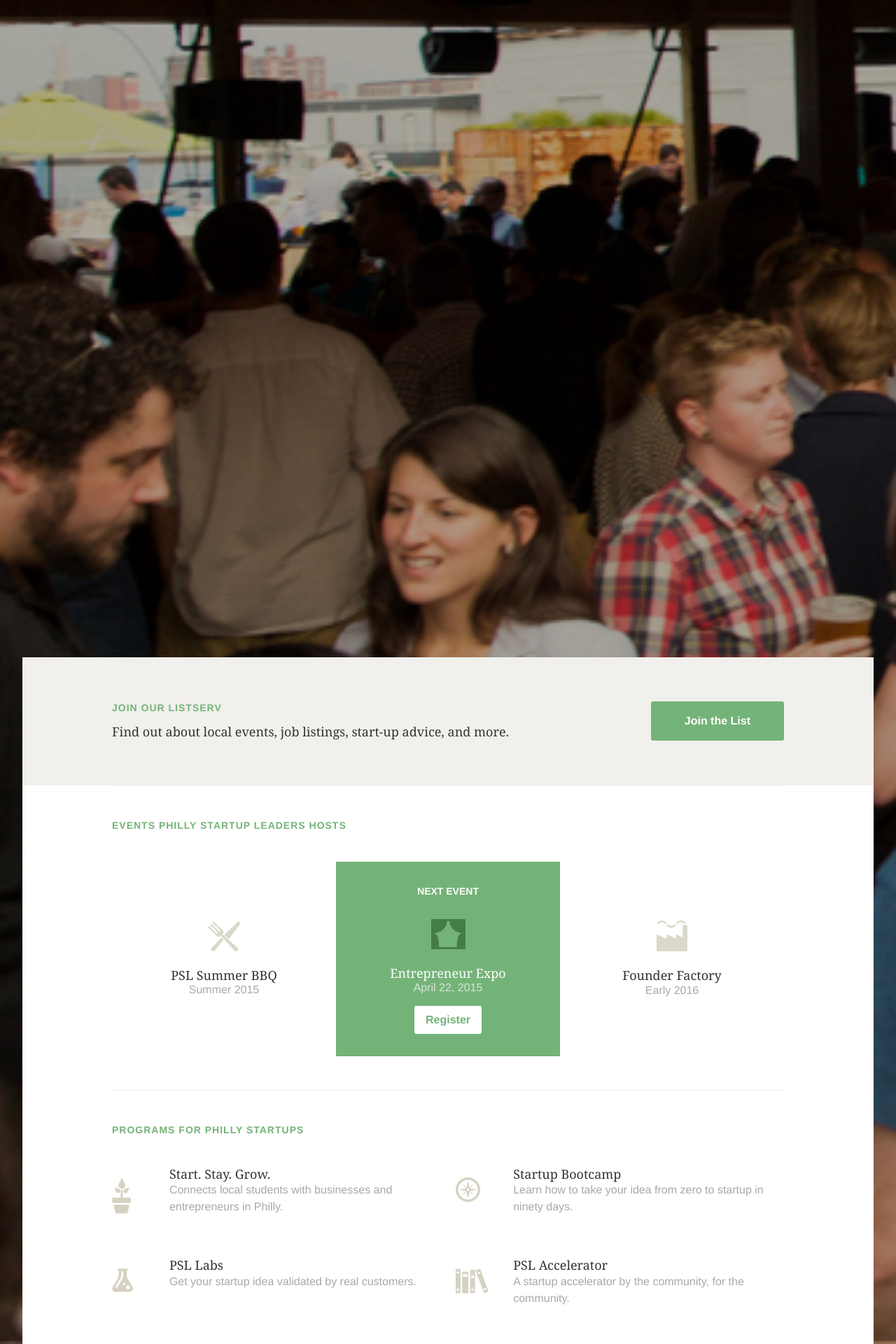
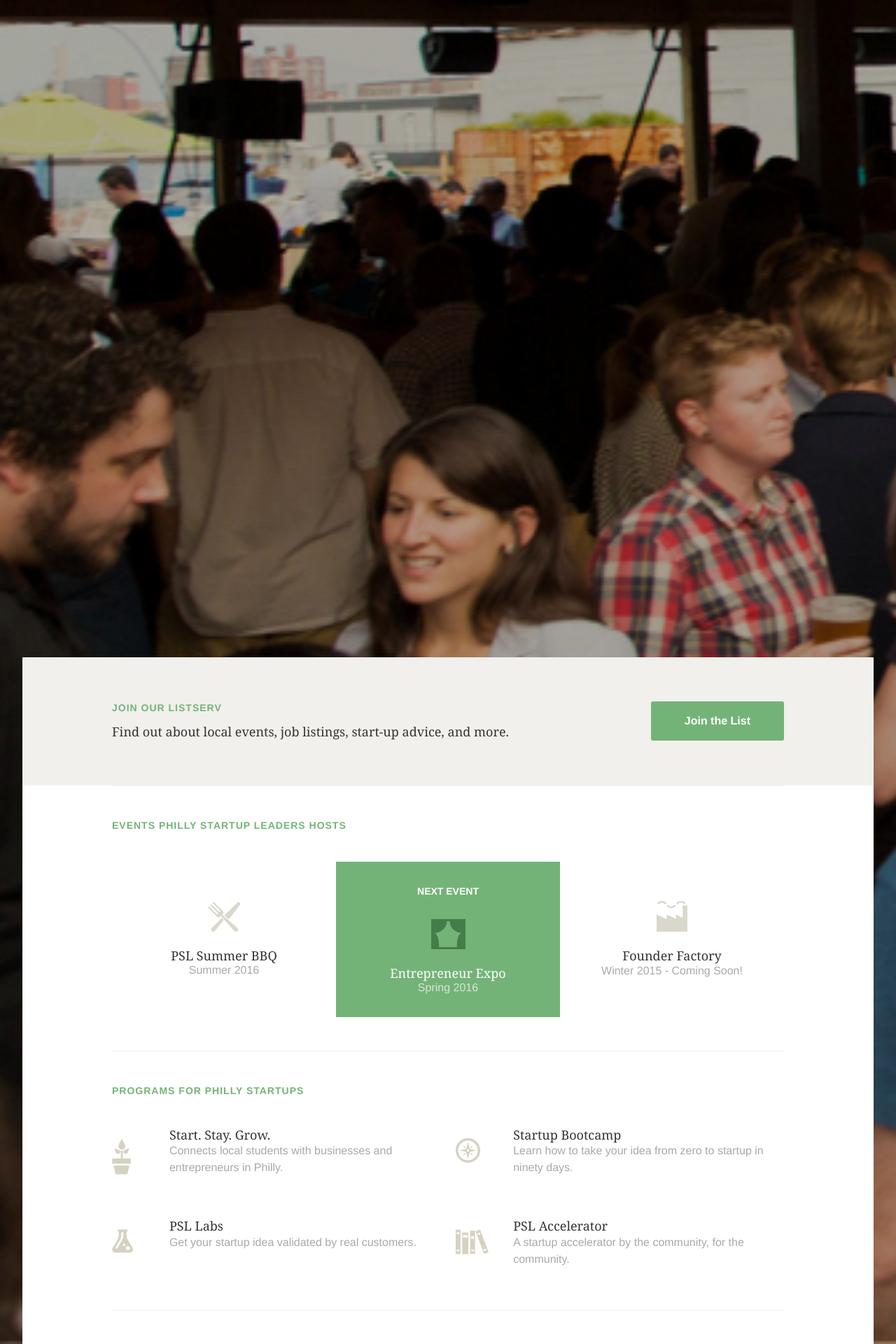
Before and after one commit to phillystartupleaders/psl, a Jekyll site: the page built from index.html, in a window 1280 px wide. Shown: the part 1095-3015 px from the top of the page at 70% size. Built offline with Jekyll 4.4.1, drawn with Linux system fonts in a browser that asks for light colours; nearby versions of some CDN libraries.

Commit message:
build new gemfile.lock and fix event dates on home page

```diff
--- a/index.html
+++ b/index.html
@@ -20,7 +20,7 @@ sub-title: Philly Startup Leaders is the largest and most active community of te
         </div>
 
         <h2>PSL Summer BBQ</h2>
-        <h3>Summer 2015</h3>
+        <h3>Summer 2016</h3>
       </li>
 
       <li class="next-event">
@@ -29,8 +29,8 @@ sub-title: Philly Startup Leaders is the largest and most active community of te
         </div>
 
         <h2>Entrepreneur Expo</h2>
-        <h3>April 22, 2015</h3>
-        <a href="http://expo.phillystartupleaders.org/">Register</a>
+        <h3>Spring 2016</h3>
+        <!-- <a href="http://expo.phillystartupleaders.org/">Register</a> -->
       </li>
 
       <li>
@@ -39,7 +39,7 @@ sub-title: Philly Startup Leaders is the largest and most active community of te
         </div>
 
         <h2>Founder Factory</h2>
-        <h3>Early 2016</h3>
+        <h3>Winter 2015 - Coming Soon!</h3>
       </li>
 
     </ul>
```
Also changed, not shown: Gemfile.lock.
